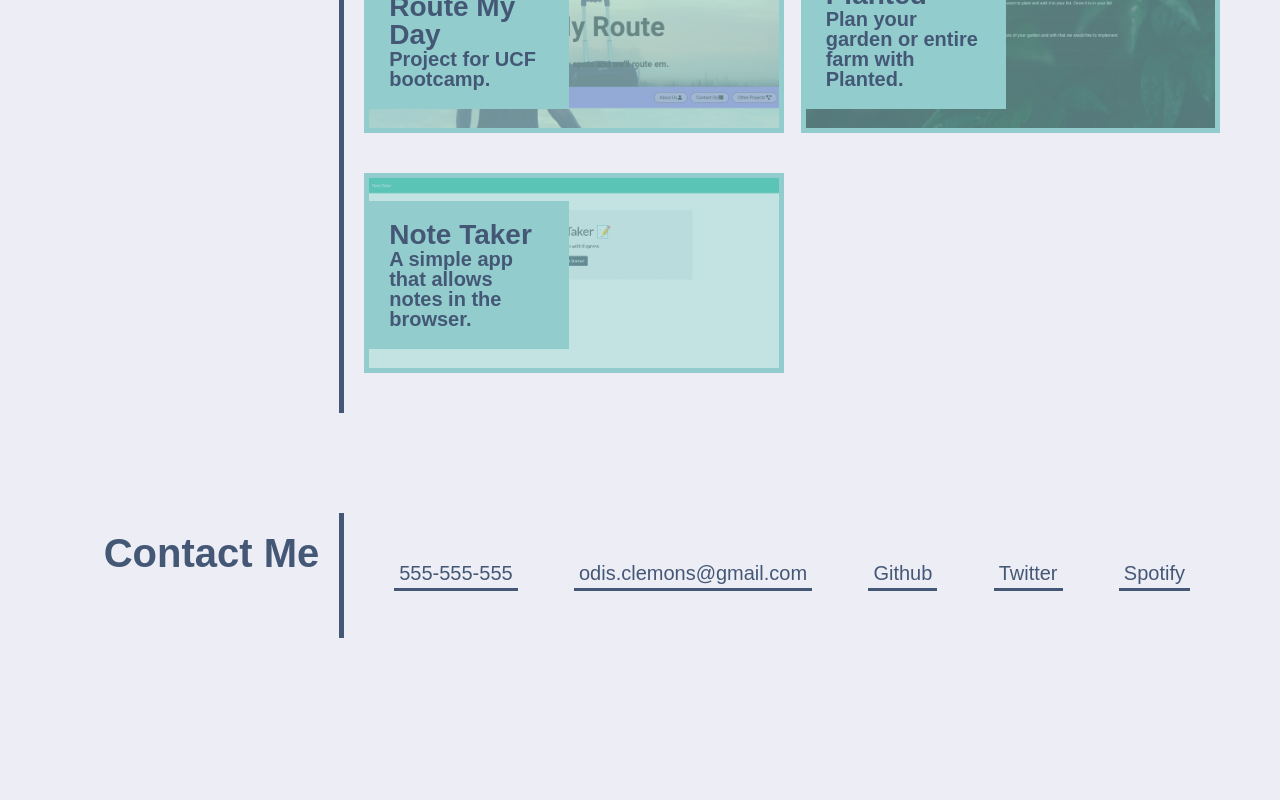
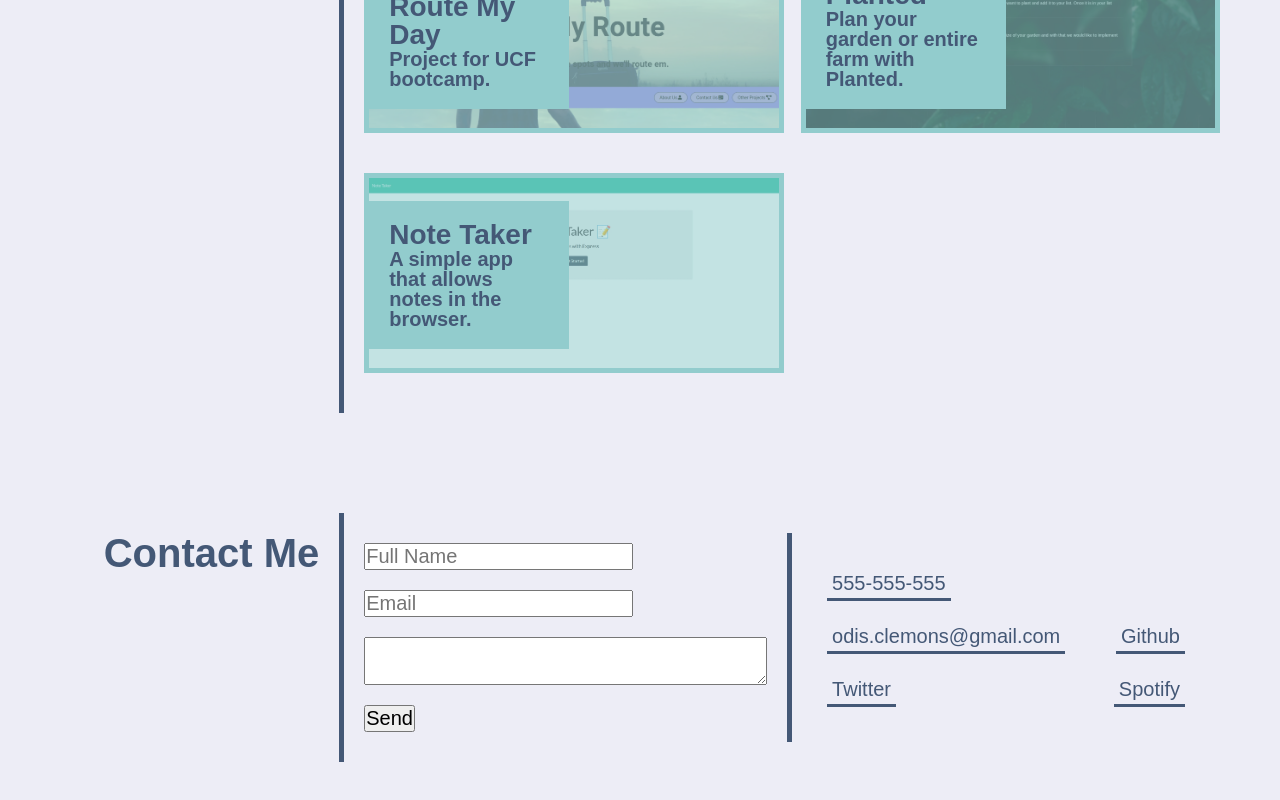
Before and after one commit to odisclemons/20-react-portfolio, a React (Create React App) app: page / in a window 1280 px wide. Shown: the part 1690-2490 px from the top of the page. Before the commit the page ends 2368 px from the top, so only its background shows below. Built offline with nearby package versions, Linux system fonts and the light colour scheme.

Commit message:
added contact form

```diff
--- a/package.json
+++ b/package.json
@@ -2,7 +2,6 @@
   "name": "react-portfolio",
   "version": "0.1.0",
   "private": true,
-  "homepage": "https://odisclemons.github.io/20-react-portfolio",
   "dependencies": {
     "@testing-library/jest-dom": "^5.16.4",
     "@testing-library/react": "^13.3.0",
--- a/public/css/style.css
+++ b/public/css/style.css
@@ -199,16 +199,16 @@ section {
   bottom: 10%;
 }
 
-footer {
+#contact {
   text-align: center;
 }
 
-footer nav {
-  width: 100%;
+#contact nav {
   background-color: unset;
+  max-width: 50%;
 }
 
-footer nav ul {
+#contact nav ul {
   display: flex;
   flex-wrap: wrap;
   width: 100%;
@@ -217,9 +217,28 @@ footer nav ul {
   max-width: unset;
 }
 
-footer nav ul li {
+#contact nav ul li {
   border-bottom-color: var(--mainColorDark);
-  margin-bottom: 0.1rem;
+  margin: 0.5rem;
+}
+
+#contact .section-content {
+  display: flex;
+  flex-direction: row;
+}
+
+#contact-form {
+  display: flex;
+  flex-wrap: wrap;
+  justify-content: space-between;
+  align-items: center;
+  max-width: 50%;
+  border-right: 5px solid var(--mainColorDark);
+  padding-right: 1rem;
+}
+
+#contact-form textarea {
+  width: 100%;
 }
 
 button {
--- a/src/App.js
+++ b/src/App.js
@@ -1,7 +1,7 @@
 import Header from "./components/Header";
 import Bio from "./components/Bio";
 import Portfolio from "./components/Portfolio";
-import Footer from "./components/Footer";
+import Contact from "./components/Contact";
 
 function App() {
   return (
@@ -9,7 +9,7 @@ function App() {
       <Header />
       <Bio />
       <Portfolio />
-      <Footer />
+      <Contact />
     </>
   );
 }
--- a/src/components/Bio.js
+++ b/src/components/Bio.js
@@ -2,7 +2,7 @@ import react, { useRef, useState } from "react";
 
 const Bio = () => {
   const sectionRef = useRef(null);
-  const [btnText, setBtnText] = useState(false);
+  const [btnText, setBtnText] = useState("More");
 
   const handleToggle = (section) => {
     //get section from the dom
--- /dev/null
+++ b/src/components/Contact.js
@@ -0,0 +1,53 @@
+import react, { useState } from "react";
+
+const Contact = () => {
+  const handleText = (e) => {
+    console.log(e.target.name);
+    console.log(e.target.value);
+  };
+
+  const handleSubmit = (e) => {
+    e.preventDefault();
+  };
+  return (
+    <section id="contact">
+      <div className="section-heading">
+        <h1>Contact Me</h1>
+      </div>
+      <div className="section-content">
+        <form id="contact-form" onSubmit={handleSubmit}>
+          <input id="fullName" type="text" placeholder="Full Name" />
+          <input id="email" type="text" placeholder="Email" />
+          <textarea id="message" name="message"></textarea>
+          <input type="submit" value="Send" />
+        </form>
+
+        <nav>
+          <ul>
+            <li>
+              <a href="tel:555-555-555">555-555-555</a>
+            </li>
+            <li>
+              <a href="mailto:odis.clemons@gmail.com">odis.clemons@gmail.com</a>
+            </li>
+            <li>
+              <a href="https://github.com/odisclemons">Github</a>
+            </li>
+            <li>
+              <a onClick={() => alert("I'm not into social media :-(")}>
+                Twitter
+              </a>
+            </li>
+            <li>
+              <a onClick={() => alert("Spotify is cool but I don' use it.")}>
+                Spotify
+              </a>
+            </li>
+          </ul>
+        </nav>
+      </div>
+    </section>
+  );
+};
+
+export default Contact;
--- a/src/components/Footer.js
+++ /dev/null
@@ -1,40 +0,0 @@
-const Footer = () => {
-  return (
-    <footer>
-      <section id="contact">
-        <div className="section-heading">
-          <h1>Contact Me</h1>
-        </div>
-        <div className="section-content">
-          <nav>
-            <ul>
-              <li>
-                <a href="tel:555-555-555">555-555-555</a>
-              </li>
-              <li>
-                <a href="mailto:odis.clemons@gmail.com">
-                  odis.clemons@gmail.com
-                </a>
-              </li>
-              <li>
-                <a href="https://github.com/odisclemons">Github</a>
-              </li>
-              <li>
-                <a onClick={() => alert("I'm not into social media :-(")}>
-                  Twitter
-                </a>
-              </li>
-              <li>
-                <a onClick={() => alert("Spotify is cool but I don' use it.")}>
-                  Spotify
-                </a>
-              </li>
-            </ul>
-          </nav>
-        </div>
-      </section>
-    </footer>
-  );
-};
-
-export default Footer;
--- a/src/components/Header.js
+++ b/src/components/Header.js
@@ -4,7 +4,7 @@ const Header = () => {
   return (
     <header>
       <nav>
-        <h1 class="hlt">Odis Clemons</h1>
+        <h1 className="hlt">Odis Clemons</h1>
 
         <ul>
           <li>
@@ -22,15 +22,15 @@ const Header = () => {
         </ul>
       </nav>
       <div
-        class="jt"
+        className="jt"
         role="img"
         aria-label="Jumbotron image of laptop with code displayed"
       >
-        <div class="green-cover"></div>
+        <div className="green-cover"></div>
         <div id="profile-pic" role="img" aria-label="profile picture of Odis">
           &nbsp;
         </div>
-        <h2 class="hlt">dreadHeadDev welcomes you!</h2>
+        <h2 className="hlt">dreadHeadDev welcomes you!</h2>
       </div>
     </header>
   );
```
Also changed, not shown: index.html (+31 -27 lines), src/components/Resume.js (added, +22 -0 lines).
